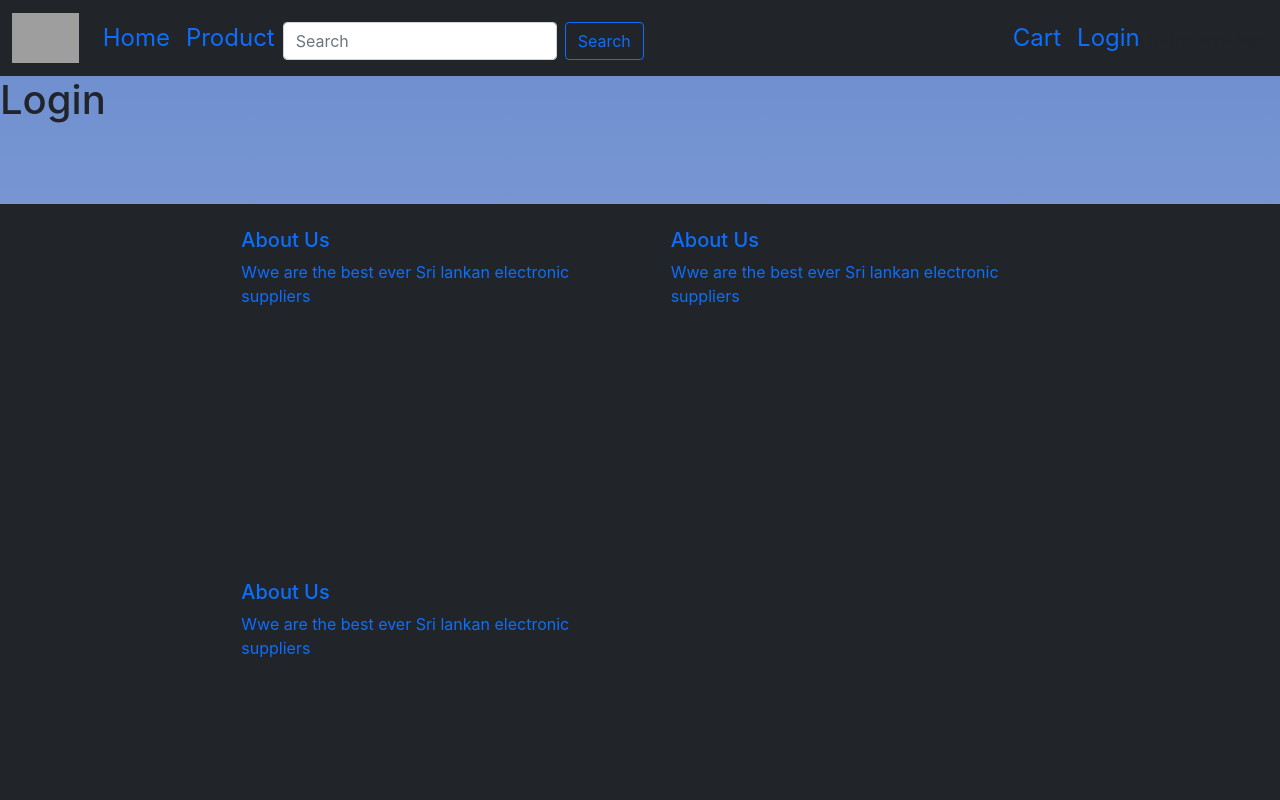
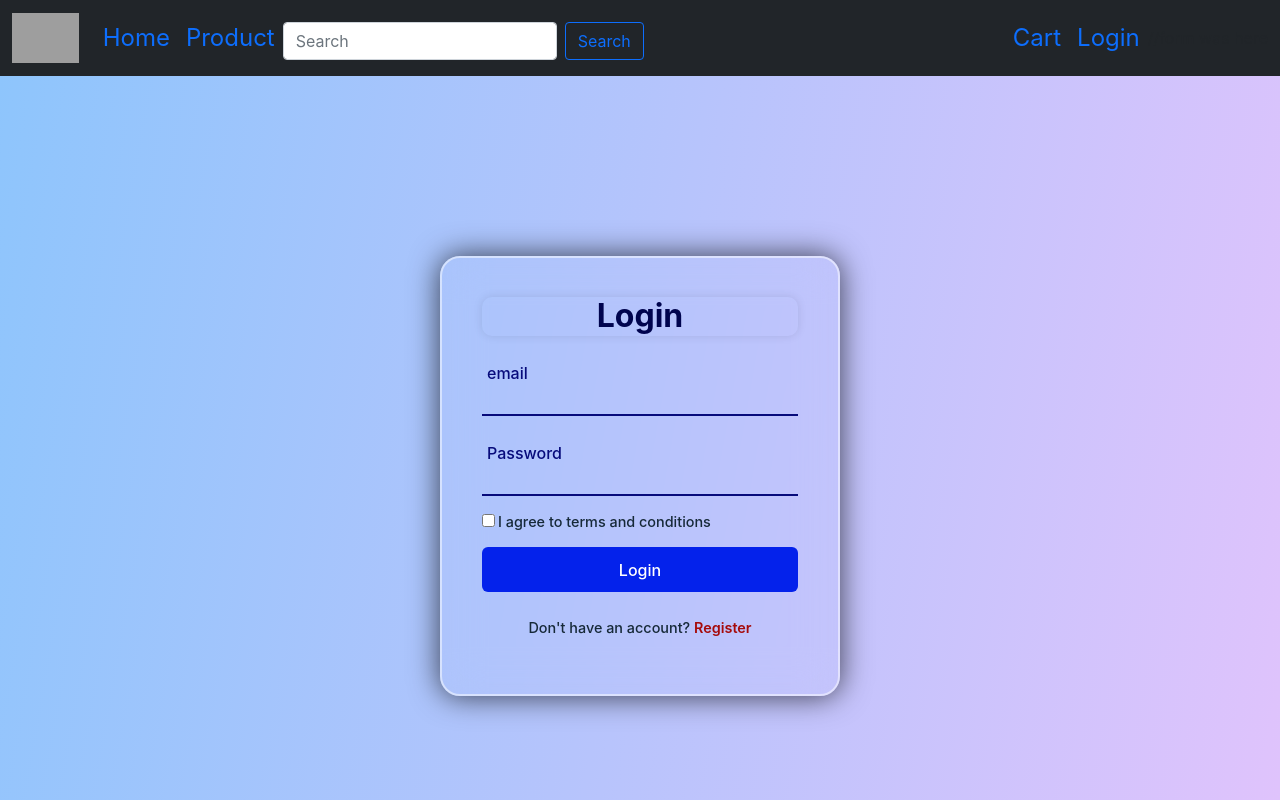
Before and after one commit to maheshdila/MERNecommerce, a React (Vite) app in the folder client/customer_frontEnd/: page /cart in a window 1280 px wide. Shown: the top 800 px of the page. Built offline with nearby package versions, Linux system fonts and the light colour scheme; grey boxes are pictures that could not be loaded.

Commit message:
login_page_done

```diff
--- a/client/customer_frontEnd/src/App.tsx
+++ b/client/customer_frontEnd/src/App.tsx
@@ -3,7 +3,7 @@ import 'bootstrap/dist/css/bootstrap.min.css';
 import {BrowserRouter as Router,Routes,Route,Link} from 'react-router-dom';
 import Home from "./components/Home.tsx";
 import Product from "./components/Product.tsx";
-import Login from "./components/Login.tsx";
+import Login from "./components/Login/Login.tsx";
 import Footer from "./components/cards/footer";
 
 
--- a/client/customer_frontEnd/src/components/Login.tsx
+++ /dev/null
@@ -1,7 +0,0 @@
-function Login () {
-    return (
-        <h1>Login</h1>
-    )
-}
-
-export default Login;
--- /dev/null
+++ b/client/customer_frontEnd/src/components/Login/Login.tsx
@@ -0,0 +1,53 @@
+import {Link} from "react-router-dom";
+import "./additional.css";
+
+function Login () {
+    return (
+
+        <div className="loginBody">
+            <div className="wrapper">
+                <div className="form-box login">
+                    <h2>Login</h2>
+                    <form action="src/components">
+                        <div className="input-box">
+              <span className="icon">
+
+              </span>
+                            <input type="email"/>
+                            <label htmlFor="">email</label>
+                        </div>
+                        <div className="input-box">
+
+                            <input type="password"/>
+                            <label htmlFor="">Password</label>
+                        </div>
+
+                        <div className="remember">
+                            <label htmlFor="">
+                                <input type="checkbox"/>I agree to terms and conditions
+                            </label>
+                        </div>
+
+                        <button type="button" className="button_1">
+                            Login
+                        </button>
+
+                        <div className="login-register">
+                            <p>
+                                Don't have an account?{" "}
+                                <Link to="" className="register-link">
+                                    Register
+                                </Link>
+                            </p>
+                        </div>
+                    </form>
+                </div>
+            </div>
+        </div>
+
+    )
+}
+
+
+
+export default Login;
--- /dev/null
+++ b/client/customer_frontEnd/src/components/Login/additional.css
@@ -0,0 +1,145 @@
+.loginBody {
+    display: flex;
+    justify-content: center;
+    align-items: center;
+    min-height: 100vh;
+    background-size: cover;
+    background-position: center;
+    background-image: linear-gradient(100deg, #8ec5fc 0%, #e0c3fc 100%);
+}
+
+.wrapper {
+    position: relative;
+    width: 400px;
+    height: 440px;
+    background: transparent;
+    border: 2px solid rgba(255, 255, 255, 0.5);
+    border-radius: 20px;
+    backdrop-filter: blur(20px);
+    box-shadow: 0 0 30px rgba(0, 0, 0, 0.7);
+    display: flex;
+    justify-content: center;
+    align-items: center;
+    overflow: hidden;
+    transition: height 0.2s ease;
+}
+
+.wrapper.active {
+    height: 520px;
+}
+
+.wrapper .form-box {
+    width: 100%;
+    padding: 40px;
+}
+
+.wrapper .register {
+    width: 80%;
+    padding: 40px;
+}
+
+.form-box h2 {
+    font-size: 2em;
+    color: #00044e;
+    text-align: center;
+    font-weight: bolder;
+    box-shadow: 0 0 10px rgba(0, 0, 0, 0.1);
+    border-radius: 10px;
+}
+
+.input-box {
+    position: relative;
+    width: 100%;
+    height: 50px;
+    border-bottom: 2px solid #070b7b;
+    margin: 30px 0;
+}
+
+.input-box label {
+    position: absolute;
+    top: 50%;
+    left: 5px;
+    font-size: 1em;
+    color: #070b7b;
+    font-weight: 500;
+    pointer-events: none;
+    transition: 0.5s;
+}
+
+.input-box input:focus ~ label,
+.input-box input:valid ~ label {
+    top: -5px;
+}
+
+.input-box input {
+    width: 100%;
+    height: 100%;
+    background: transparent;
+    border: none;
+    outline: none;
+    font-size: 1em;
+    color: #162938;
+    font-weight: 600;
+    padding: 0 35px 0 5px;
+    padding-top: 10px;
+}
+
+.input-box .icon {
+    position: absolute;
+    right: 8px;
+    font-size: 1.2em;
+    color: #162938;
+    line-height: 57px;
+}
+
+.remember {
+    font-size: 0.9em;
+    color: #162938;
+    font-weight: 500;
+    margin: -15px 0 15px;
+    display: flex;
+    justify-content: space-between;
+}
+
+.remember label input {
+    accent-color: #162938;
+    margin-right: 3px;
+}
+
+.login-register {
+    font-size: 0.9em;
+    color: #162938;
+    text-align: center;
+    font-weight: 500;
+    margin: 25px 0 10px;
+}
+
+.login-register p a {
+    color: #a50b0b;
+    text-decoration: none;
+    font-weight: 600;
+}
+
+.login-register p a:hover {
+    text-decoration: underline;
+}
+
+
+.button_1 {
+    width: 100%;
+    height: 45px;
+    background: #0422eb;
+    border: none;
+    outline: none;
+    border-radius: 6px;
+    cursor: pointer;
+    font-size: 1em;
+    color: white;
+    font-weight: 500;
+    transition: all 0.3s ease;
+}
+
+.button_1:hover {
+    background: #070b7b;
+    transform: scale(1.1);
+}
```
